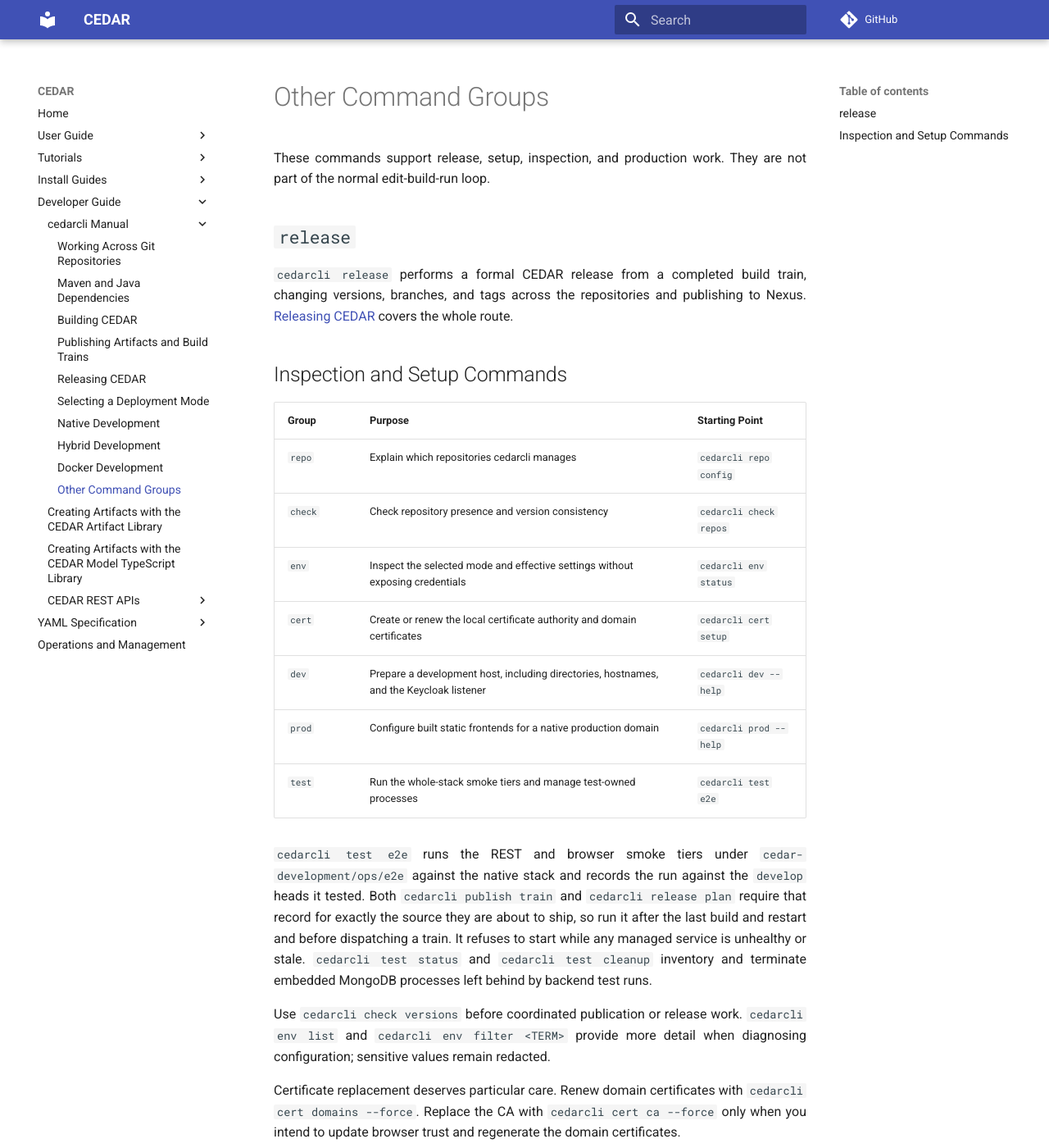
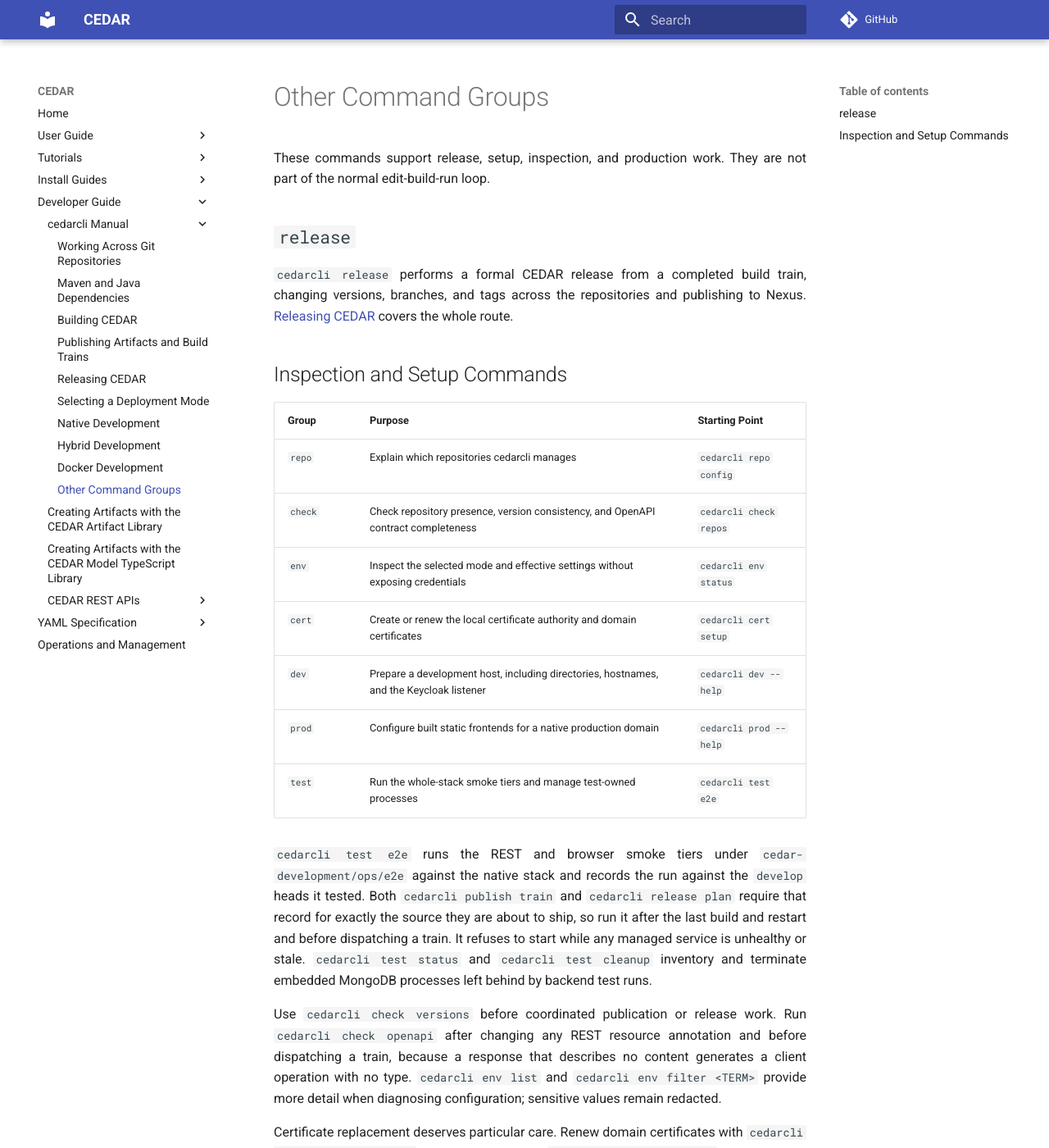
Before and after one commit to metadatacenter/cedar-mkdocs, an MkDocs documentation site: the page built from docs/developer-guide/cedarcli/other-commands.md, in a window 1280 px wide and 1400 px high. Shown: the whole window at 82% size. Built offline with MkDocs 1.6.1 and Material for MkDocs 9.7.7, drawn with Linux system fonts in a browser that asks for light colours; comment, search, counter and statistics services are not loaded.

Commit message:
Document the OpenAPI contract check
The check group's manual entry now covers OpenAPI contract completeness and
says when to run it: after changing a REST resource annotation, and before
dispatching a train.

The cheat sheet's check panel listed only repos and versions. It gains the
three subcommands it was missing, snapshots and ci alongside the new openapi,
so the panel enumerates the group it claims to.

Co-Authored-By: Claude Fable 5.1 <noreply@anthropic.com>

```diff
--- a/docs/developer-guide/cedarcli/other-commands.md
+++ b/docs/developer-guide/cedarcli/other-commands.md
@@ -14,7 +14,7 @@ branches, and tags across the repositories and publishing to Nexus.
 | Group | Purpose | Starting Point |
 | --- | --- | --- |
 | `repo` | Explain which repositories cedarcli manages | `cedarcli repo config` |
-| `check` | Check repository presence and version consistency | `cedarcli check repos` |
+| `check` | Check repository presence, version consistency, and OpenAPI contract completeness | `cedarcli check repos` |
 | `env` | Inspect the selected mode and effective settings without exposing credentials | `cedarcli env status` |
 | `cert` | Create or renew the local certificate authority and domain certificates | `cedarcli cert setup` |
 | `dev` | Prepare a development host, including directories, hostnames, and the Keycloak listener | `cedarcli dev --help` |
@@ -29,7 +29,9 @@ refuses to start while any managed service is unhealthy or stale. `cedarcli test
 `cedarcli test cleanup` inventory and terminate embedded MongoDB processes left behind by backend
 test runs.
 
-Use `cedarcli check versions` before coordinated publication or release work. `cedarcli env list`
+Use `cedarcli check versions` before coordinated publication or release work. Run
+`cedarcli check openapi` after changing any REST resource annotation and before dispatching a train,
+because a response that describes no content generates a client operation with no type. `cedarcli env list`
 and `cedarcli env filter <TERM>` provide more detail when diagnosing configuration; sensitive
 values remain redacted.
 
```
Also changed, not shown: 1 other file.
